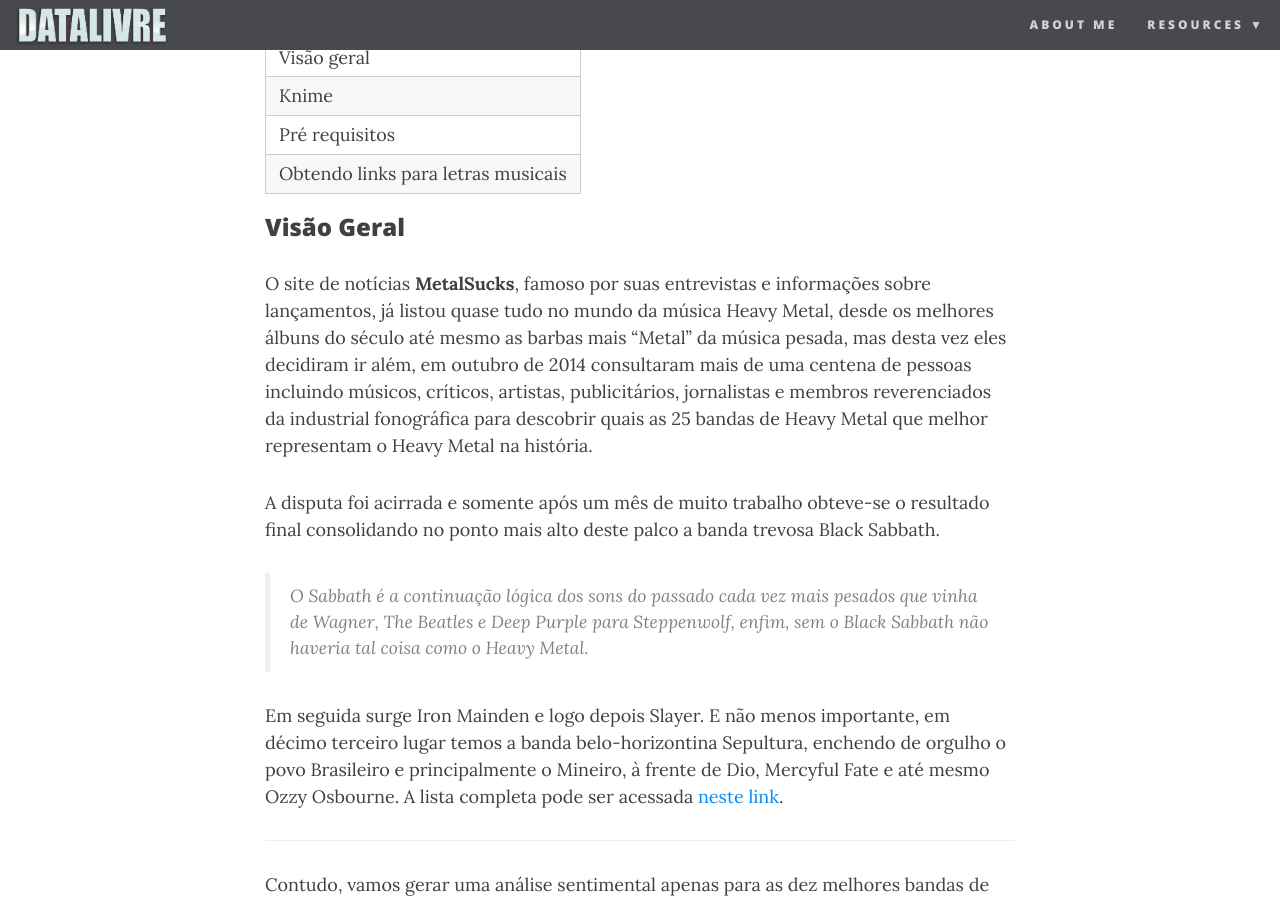
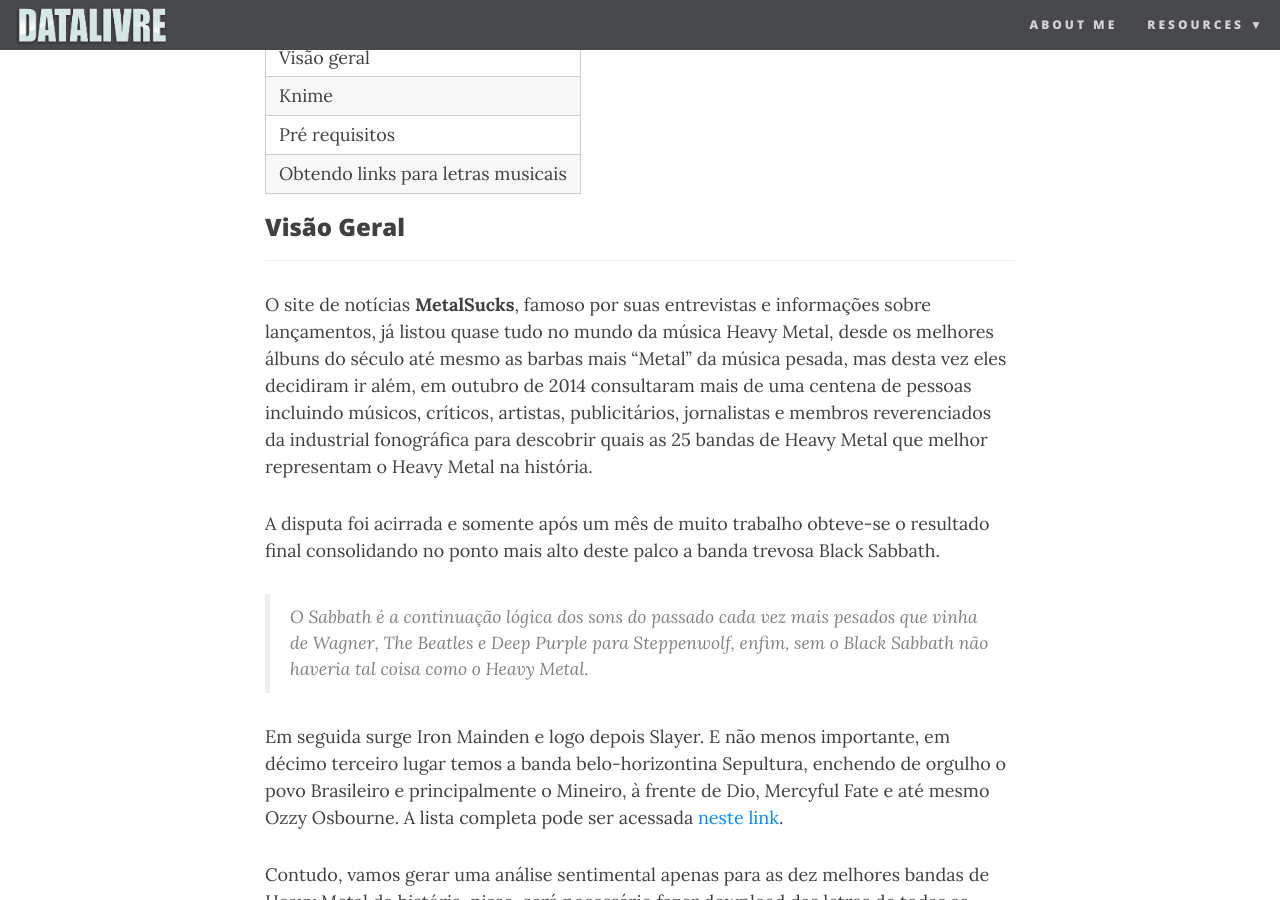
Before and after one commit to datalivre/datalivre.github.io, a Jekyll site: the page built from _posts/2017-04-29-Knime-na-Análise-de-Sentimento-Músical.md, in a window 1280 px wide and 900 px high, scrolled down 544 px. Built offline with Jekyll 4.4.1, drawn with Linux system fonts in a browser that asks for light colours; nearby versions of some CDN libraries; comment, search, counter and statistics services are not loaded.

```diff
--- a/_posts/2017-04-29-Knime-na-Análise-de-Sentimento-Músical.md
+++ b/_posts/2017-04-29-Knime-na-Análise-de-Sentimento-Músical.md
@@ -15,7 +15,7 @@ Este artigo trata da utilização da ferramenta de análise e mineração de dad
 | Obtendo links para letras musicais |
 
 ### Visão Geral
-
+---
 O site de notícias **MetalSucks**, famoso por suas entrevistas e informações sobre lançamentos, já listou quase tudo no mundo da música Heavy Metal, desde os melhores álbuns do século até mesmo as barbas mais “Metal” da música pesada, mas desta vez eles decidiram ir além, em outubro de 2014 consultaram mais de uma centena de pessoas incluindo músicos, críticos, artistas, publicitários, jornalistas e membros reverenciados da industrial fonográfica para descobrir quais as 25 bandas de Heavy Metal que melhor representam o Heavy Metal na história.
 
 A disputa foi acirrada e somente após um mês de muito trabalho obteve-se o resultado final consolidando no ponto mais alto deste palco a banda trevosa Black Sabbath.
@@ -23,8 +23,6 @@ A disputa foi acirrada e somente após um mês de muito trabalho obteve-se o res
 > O Sabbath é a continuação lógica dos sons do passado cada vez mais pesados que vinha de Wagner, The Beatles e Deep Purple para Steppenwolf, enfim, sem o Black Sabbath não haveria tal coisa como o Heavy Metal.
 
 Em seguida surge Iron Mainden e logo depois Slayer. E não menos importante, em décimo terceiro lugar temos a banda belo-horizontina Sepultura, enchendo de orgulho o povo Brasileiro e principalmente o Mineiro, à frente de Dio, Mercyful Fate e até mesmo Ozzy Osbourne. A lista completa pode ser acessada [neste link](http://www.metalsucks.net/2014/11/14/25-best-metal-bands-time-real-1-black-sabbath/).
-
----
 
 Contudo, vamos gerar uma análise sentimental apenas para as dez melhores bandas de Heavy Metal da história, nisso, será necessário fazer download das letras de todas as músicas de cada uma banda e como resultado final produziremos uma nuvem de palavras para cada um.
 
@@ -42,15 +40,18 @@ Contudo, vamos gerar uma análise sentimental apenas para as dez melhores bandas
 09. Motorhead
 10. Carcass
 
-## Knime
+### Knime
+---
 ![knime analytics workflow](https://www.knime.org/files/images/products/AnalyticsPlatform/end-to-end_analytics_workflow.png)
 
 Para se chegar ao resultado esperado, vamos utilizar o software de mineração Knime que é a principal solução aberta projetada para descobrir o potencial oculto de dados gerando novas ideias e prevendo o futuro. O Knime foi construído há mais de uma década para acessar dados rapidamente de forma intuitiva a fim de ajudar sua próspera comunidade de cientistas de dados espalhados em mais de 60 países e organizações a impulsionar a inovação.
 
-## Pré requisitos
+### Pré requisitos
+---
 Os exemplos nesta seção utilizam o software Knime Analytics que pode ser baixado a partir [deste link](https://www.knime.org/downloads/overview).
 
 ## Obtendo links para letras musicais
+---
 ![obtendo links](/img/1_OBTENDOLINKS.png)
 
 A começar, vamos inserir o node **Table Creator** que nos permite a criação manual de uma tabela de dados. No campo **Filter contents** do painel **Node Repository** digite Table Creator, o nó deve surgir logo após a evocação, arraste-o para o editor de fluxo de trabalho. Após isso, dê um clique duplo no node para abrir sua janela de dialogo, copie e cole todos os dez links a seguir na primeira coluna:
@@ -77,6 +78,7 @@ Em seguida, volte ao campo **Filter contents** do painel **Node Repository** e d
 
 
 # Referências:
+---
 * [METALSUCKS](http://www.metalsucks.net/2014/11/14/25-best-metal-bands-time-real-1-black-sabbath/)
 * [WIKIPEDIA](https://pt.wikipedia.org/wiki/Nuvem_de_tags)
 * [KNIME](https://www.knime.org/)
```
